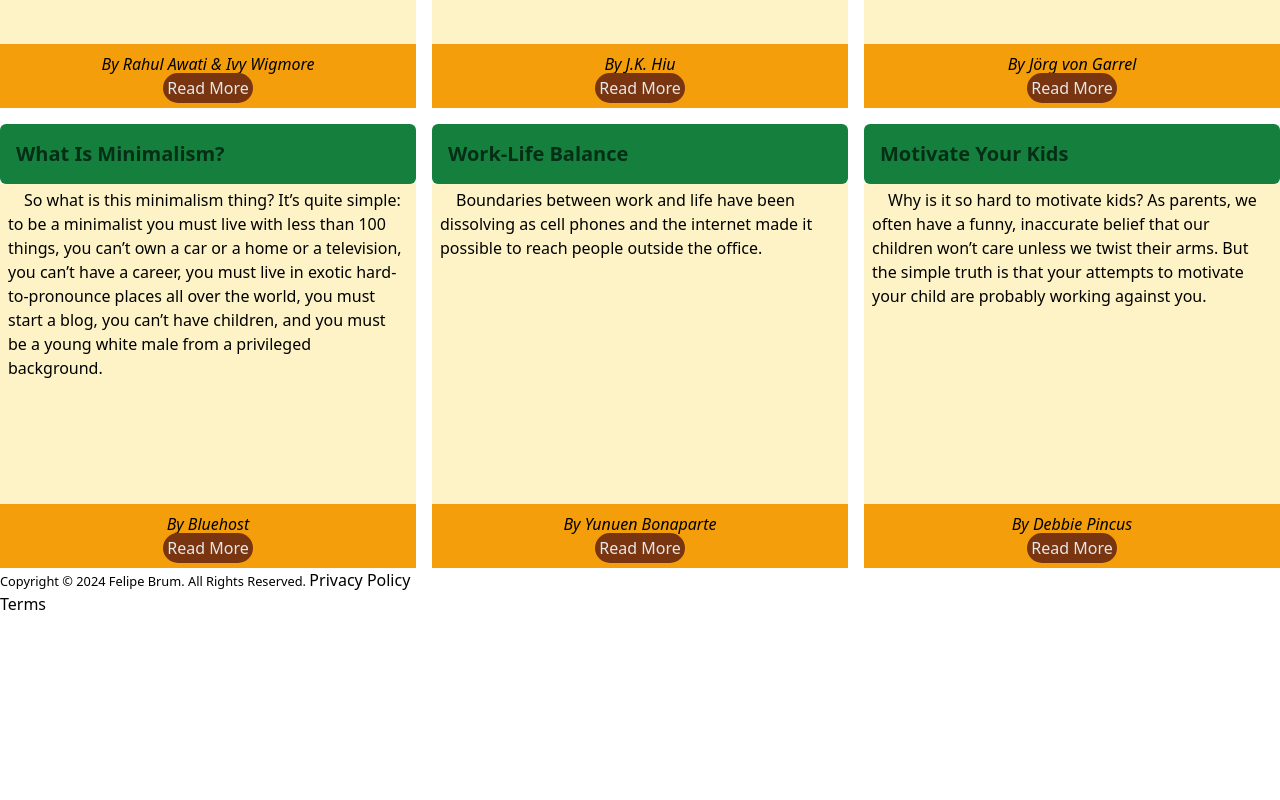
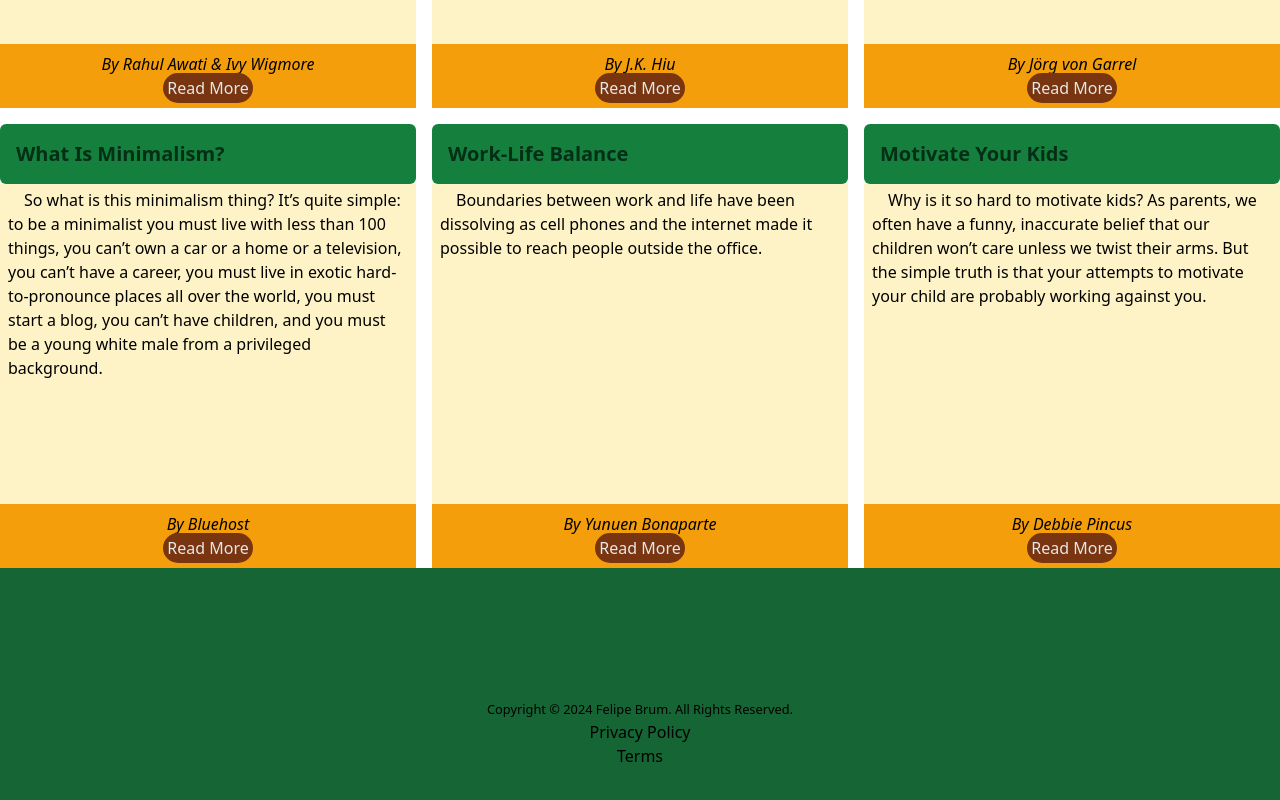
Before and after one commit to fbrump/system-layouts, a Vue app in the folder system-layouts/: page /articles in a window 1280 px wide. Shown: the part 928-1728 px from the top of the page. Before the commit the page ends 1544 px from the top, so only its background shows below. Built offline with nearby package versions, Linux system fonts and the light colour scheme.

Commit message:
feat: Appy CSS on main footer
- Update CSS
- Update footer links

ticket: #13

```diff
--- a/system-layouts/src/App.vue
+++ b/system-layouts/src/App.vue
@@ -26,12 +26,20 @@
     </div>
   </nav>
   <router-view />
-  <footer>
+  <footer class="bg-green-800 text-center py-32">
     <small>
       Copyright © 2024 Felipe Brum. All Rights Reserved.
     </small>
-    <a href="#privacy-policy">Privacy Policy</a> <br />
-    <a href="#terms">Terms</a>
+    <nav>
+      <ul>
+        <li>
+          <a href="#privacy-policy">Privacy Policy</a>
+        </li>
+        <li>
+          <a href="#terms">Terms</a>
+        </li>
+      </ul>
+    </nav>
   </footer>
 </template>
 
--- a/system-layouts/src/output.css
+++ b/system-layouts/src/output.css
@@ -1,5 +1,113 @@
+*, ::before, ::after {
+  --tw-border-spacing-x: 0;
+  --tw-border-spacing-y: 0;
+  --tw-translate-x: 0;
+  --tw-translate-y: 0;
+  --tw-rotate: 0;
+  --tw-skew-x: 0;
+  --tw-skew-y: 0;
+  --tw-scale-x: 1;
+  --tw-scale-y: 1;
+  --tw-pan-x:  ;
+  --tw-pan-y:  ;
+  --tw-pinch-zoom:  ;
+  --tw-scroll-snap-strictness: proximity;
+  --tw-gradient-from-position:  ;
+  --tw-gradient-via-position:  ;
+  --tw-gradient-to-position:  ;
+  --tw-ordinal:  ;
+  --tw-slashed-zero:  ;
+  --tw-numeric-figure:  ;
+  --tw-numeric-spacing:  ;
+  --tw-numeric-fraction:  ;
+  --tw-ring-inset:  ;
+  --tw-ring-offset-width: 0px;
+  --tw-ring-offset-color: #fff;
+  --tw-ring-color: rgb(59 130 246 / 0.5);
+  --tw-ring-offset-shadow: 0 0 #0000;
+  --tw-ring-shadow: 0 0 #0000;
+  --tw-shadow: 0 0 #0000;
+  --tw-shadow-colored: 0 0 #0000;
+  --tw-blur:  ;
+  --tw-brightness:  ;
+  --tw-contrast:  ;
+  --tw-grayscale:  ;
+  --tw-hue-rotate:  ;
+  --tw-invert:  ;
+  --tw-saturate:  ;
+  --tw-sepia:  ;
+  --tw-drop-shadow:  ;
+  --tw-backdrop-blur:  ;
+  --tw-backdrop-brightness:  ;
+  --tw-backdrop-contrast:  ;
+  --tw-backdrop-grayscale:  ;
+  --tw-backdrop-hue-rotate:  ;
+  --tw-backdrop-invert:  ;
+  --tw-backdrop-opacity:  ;
+  --tw-backdrop-saturate:  ;
+  --tw-backdrop-sepia:  ;
+  --tw-contain-size:  ;
+  --tw-contain-layout:  ;
+  --tw-contain-paint:  ;
+  --tw-contain-style:  ;
+}
+
+::backdrop {
+  --tw-border-spacing-x: 0;
+  --tw-border-spacing-y: 0;
+  --tw-translate-x: 0;
+  --tw-translate-y: 0;
+  --tw-rotate: 0;
+  --tw-skew-x: 0;
+  --tw-skew-y: 0;
+  --tw-scale-x: 1;
+  --tw-scale-y: 1;
+  --tw-pan-x:  ;
+  --tw-pan-y:  ;
+  --tw-pinch-zoom:  ;
+  --tw-scroll-snap-strictness: proximity;
+  --tw-gradient-from-position:  ;
+  --tw-gradient-via-position:  ;
+  --tw-gradient-to-position:  ;
+  --tw-ordinal:  ;
+  --tw-slashed-zero:  ;
+  --tw-numeric-figure:  ;
+  --tw-numeric-spacing:  ;
+  --tw-numeric-fraction:  ;
+  --tw-ring-inset:  ;
+  --tw-ring-offset-width: 0px;
+  --tw-ring-offset-color: #fff;
+  --tw-ring-color: rgb(59 130 246 / 0.5);
+  --tw-ring-offset-shadow: 0 0 #0000;
+  --tw-ring-shadow: 0 0 #0000;
+  --tw-shadow: 0 0 #0000;
+  --tw-shadow-colored: 0 0 #0000;
+  --tw-blur:  ;
+  --tw-brightness:  ;
+  --tw-contrast:  ;
+  --tw-grayscale:  ;
+  --tw-hue-rotate:  ;
+  --tw-invert:  ;
+  --tw-saturate:  ;
+  --tw-sepia:  ;
+  --tw-drop-shadow:  ;
+  --tw-backdrop-blur:  ;
+  --tw-backdrop-brightness:  ;
+  --tw-backdrop-contrast:  ;
+  --tw-backdrop-grayscale:  ;
+  --tw-backdrop-hue-rotate:  ;
+  --tw-backdrop-invert:  ;
+  --tw-backdrop-opacity:  ;
+  --tw-backdrop-saturate:  ;
+  --tw-backdrop-sepia:  ;
+  --tw-contain-size:  ;
+  --tw-contain-layout:  ;
+  --tw-contain-paint:  ;
+  --tw-contain-style:  ;
+}
+
 /*
-! tailwindcss v3.4.10 | MIT License | https://tailwindcss.com
+! tailwindcss v3.4.15 | MIT License | https://tailwindcss.com
 */
 
 /*
@@ -442,116 +550,8 @@ video {
 
 /* Make elements with the HTML hidden attribute stay hidden by default */
 
-[hidden] {
+[hidden]:where(:not([hidden="until-found"])) {
   display: none;
-}
-
-*, ::before, ::after {
-  --tw-border-spacing-x: 0;
-  --tw-border-spacing-y: 0;
-  --tw-translate-x: 0;
-  --tw-translate-y: 0;
-  --tw-rotate: 0;
-  --tw-skew-x: 0;
-  --tw-skew-y: 0;
-  --tw-scale-x: 1;
-  --tw-scale-y: 1;
-  --tw-pan-x:  ;
-  --tw-pan-y:  ;
-  --tw-pinch-zoom:  ;
-  --tw-scroll-snap-strictness: proximity;
-  --tw-gradient-from-position:  ;
-  --tw-gradient-via-position:  ;
-  --tw-gradient-to-position:  ;
-  --tw-ordinal:  ;
-  --tw-slashed-zero:  ;
-  --tw-numeric-figure:  ;
-  --tw-numeric-spacing:  ;
-  --tw-numeric-fraction:  ;
-  --tw-ring-inset:  ;
-  --tw-ring-offset-width: 0px;
-  --tw-ring-offset-color: #fff;
-  --tw-ring-color: rgb(59 130 246 / 0.5);
-  --tw-ring-offset-shadow: 0 0 #0000;
-  --tw-ring-shadow: 0 0 #0000;
-  --tw-shadow: 0 0 #0000;
-  --tw-shadow-colored: 0 0 #0000;
-  --tw-blur:  ;
-  --tw-brightness:  ;
-  --tw-contrast:  ;
-  --tw-grayscale:  ;
-  --tw-hue-rotate:  ;
-  --tw-invert:  ;
-  --tw-saturate:  ;
-  --tw-sepia:  ;
-  --tw-drop-shadow:  ;
-  --tw-backdrop-blur:  ;
-  --tw-backdrop-brightness:  ;
-  --tw-backdrop-contrast:  ;
-  --tw-backdrop-grayscale:  ;
-  --tw-backdrop-hue-rotate:  ;
-  --tw-backdrop-invert:  ;
-  --tw-backdrop-opacity:  ;
-  --tw-backdrop-saturate:  ;
-  --tw-backdrop-sepia:  ;
-  --tw-contain-size:  ;
-  --tw-contain-layout:  ;
-  --tw-contain-paint:  ;
-  --tw-contain-style:  ;
-}
-
-::backdrop {
-  --tw-border-spacing-x: 0;
-  --tw-border-spacing-y: 0;
-  --tw-translate-x: 0;
-  --tw-translate-y: 0;
-  --tw-rotate: 0;
-  --tw-skew-x: 0;
-  --tw-skew-y: 0;
-  --tw-scale-x: 1;
-  --tw-scale-y: 1;
-  --tw-pan-x:  ;
-  --tw-pan-y:  ;
-  --tw-pinch-zoom:  ;
-  --tw-scroll-snap-strictness: proximity;
-  --tw-gradient-from-position:  ;
-  --tw-gradient-via-position:  ;
-  --tw-gradient-to-position:  ;
-  --tw-ordinal:  ;
-  --tw-slashed-zero:  ;
-  --tw-numeric-figure:  ;
-  --tw-numeric-spacing:  ;
-  --tw-numeric-fraction:  ;
-  --tw-ring-inset:  ;
-  --tw-ring-offset-width: 0px;
-  --tw-ring-offset-color: #fff;
-  --tw-ring-color: rgb(59 130 246 / 0.5);
-  --tw-ring-offset-shadow: 0 0 #0000;
-  --tw-ring-shadow: 0 0 #0000;
-  --tw-shadow: 0 0 #0000;
-  --tw-shadow-colored: 0 0 #0000;
-  --tw-blur:  ;
-  --tw-brightness:  ;
-  --tw-contrast:  ;
-  --tw-grayscale:  ;
-  --tw-hue-rotate:  ;
-  --tw-invert:  ;
-  --tw-saturate:  ;
-  --tw-sepia:  ;
-  --tw-drop-shadow:  ;
-  --tw-backdrop-blur:  ;
-  --tw-backdrop-brightness:  ;
-  --tw-backdrop-contrast:  ;
-  --tw-backdrop-grayscale:  ;
-  --tw-backdrop-hue-rotate:  ;
-  --tw-backdrop-invert:  ;
-  --tw-backdrop-opacity:  ;
-  --tw-backdrop-saturate:  ;
-  --tw-backdrop-sepia:  ;
-  --tw-contain-size:  ;
-  --tw-contain-layout:  ;
-  --tw-contain-paint:  ;
-  --tw-contain-style:  ;
 }
 
 .container {
@@ -588,40 +588,9 @@ video {
   }
 }
 
-.row-auto {
-  grid-row: auto;
-}
-
-.row-span-3 {
-  grid-row: span 3 / span 3;
-}
-
-.m-2 {
-  margin: 0.5rem;
-}
-
 .mx-auto {
   margin-left: auto;
   margin-right: auto;
-}
-
-.mx-3 {
-  margin-left: 0.75rem;
-  margin-right: 0.75rem;
-}
-
-.my-2 {
-  margin-top: 0.5rem;
-  margin-bottom: 0.5rem;
-}
-
-.mx-4 {
-  margin-left: 1rem;
-  margin-right: 1rem;
-}
-
-.box-border {
-  box-sizing: border-box;
 }
 
 .flex {
@@ -630,34 +599,6 @@ video {
 
 .grid {
   display: grid;
-}
-
-.h-3 {
-  height: 0.75rem;
-}
-
-.h-10 {
-  height: 2.5rem;
-}
-
-.h-full {
-  height: 100%;
-}
-
-.h-48 {
-  height: 12rem;
-}
-
-.h-4 {
-  height: 1rem;
-}
-
-.h-44 {
-  height: 11rem;
-}
-
-.h-80 {
-  height: 20rem;
 }
 
 .min-h-80 {
@@ -672,56 +613,12 @@ video {
   flex-grow: 1;
 }
 
-.grid-flow-row {
-  grid-auto-flow: row;
-}
-
-.grid-flow-col {
-  grid-auto-flow: column;
-}
-
 .grid-cols-3 {
   grid-template-columns: repeat(3, minmax(0, 1fr));
 }
 
-.grid-cols-4 {
-  grid-template-columns: repeat(4, minmax(0, 1fr));
-}
-
-.grid-rows-3 {
-  grid-template-rows: repeat(3, minmax(0, 1fr));
-}
-
-.flex-row {
-  flex-direction: row;
-}
-
-.flex-col {
-  flex-direction: column;
-}
-
-.flex-wrap {
-  flex-wrap: wrap;
-}
-
-.flex-nowrap {
-  flex-wrap: nowrap;
-}
-
-.items-stretch {
-  align-items: stretch;
-}
-
 .justify-center {
   justify-content: center;
-}
-
-.gap-2 {
-  gap: 0.5rem;
-}
-
-.gap-3 {
-  gap: 0.75rem;
 }
 
 .gap-4 {
@@ -738,42 +635,36 @@ video {
 
 .bg-amber-100 {
   --tw-bg-opacity: 1;
-  background-color: rgb(254 243 199 / var(--tw-bg-opacity));
+  background-color: rgb(254 243 199 / var(--tw-bg-opacity, 1));
 }
 
 .bg-amber-500 {
   --tw-bg-opacity: 1;
-  background-color: rgb(245 158 11 / var(--tw-bg-opacity));
+  background-color: rgb(245 158 11 / var(--tw-bg-opacity, 1));
+}
+
+.bg-amber-900 {
+  --tw-bg-opacity: 1;
+  background-color: rgb(120 53 15 / var(--tw-bg-opacity, 1));
+}
+
+.bg-green-700 {
+  --tw-bg-opacity: 1;
+  background-color: rgb(21 128 61 / var(--tw-bg-opacity, 1));
+}
+
+.bg-green-950 {
+  --tw-bg-opacity: 1;
+  background-color: rgb(5 46 22 / var(--tw-bg-opacity, 1));
 }
 
 .bg-green-800 {
   --tw-bg-opacity: 1;
-  background-color: rgb(22 101 52 / var(--tw-bg-opacity));
+  background-color: rgb(22 101 52 / var(--tw-bg-opacity, 1));
 }
 
-.bg-green-950 {
-  --tw-bg-opacity: 1;
-  background-color: rgb(5 46 22 / var(--tw-bg-opacity));
-}
-
-.bg-amber-700 {
-  --tw-bg-opacity: 1;
-  background-color: rgb(180 83 9 / var(--tw-bg-opacity));
-}
-
-.bg-amber-200 {
-  --tw-bg-opacity: 1;
-  background-color: rgb(253 230 138 / var(--tw-bg-opacity));
-}
-
-.bg-green-700 {
-  --tw-bg-opacity: 1;
-  background-color: rgb(21 128 61 / var(--tw-bg-opacity));
-}
-
-.bg-amber-900 {
-  --tw-bg-opacity: 1;
-  background-color: rgb(120 53 15 / var(--tw-bg-opacity));
+.p-1 {
+  padding: 0.25rem;
 }
 
 .p-2 {
@@ -782,10 +673,6 @@ video {
 
 .p-4 {
   padding: 1rem;
-}
-
-.p-1 {
-  padding: 0.25rem;
 }
 
 .px-2 {
@@ -808,14 +695,24 @@ video {
   padding-bottom: 0.5rem;
 }
 
-.py-5 {
-  padding-top: 1.25rem;
-  padding-bottom: 1.25rem;
-}
-
 .py-7 {
   padding-top: 1.75rem;
   padding-bottom: 1.75rem;
+}
+
+.py-10 {
+  padding-top: 2.5rem;
+  padding-bottom: 2.5rem;
+}
+
+.py-16 {
+  padding-top: 4rem;
+  padding-bottom: 4rem;
+}
+
+.py-32 {
+  padding-top: 8rem;
+  padding-bottom: 8rem;
 }
 
 .text-center {
@@ -853,81 +750,43 @@ video {
   font-weight: 600;
 }
 
-.leading-3 {
-  line-height: .75rem;
-}
-
-.leading-loose {
-  line-height: 2;
-}
-
 .tracking-wide {
   letter-spacing: 0.025em;
 }
 
 .text-amber-100 {
   --tw-text-opacity: 1;
-  color: rgb(254 243 199 / var(--tw-text-opacity));
+  color: rgb(254 243 199 / var(--tw-text-opacity, 1));
+}
+
+.text-gray-200 {
+  --tw-text-opacity: 1;
+  color: rgb(229 231 235 / var(--tw-text-opacity, 1));
 }
 
 .text-green-950 {
   --tw-text-opacity: 1;
-  color: rgb(5 46 22 / var(--tw-text-opacity));
+  color: rgb(5 46 22 / var(--tw-text-opacity, 1));
 }
 
 .text-red-500 {
   --tw-text-opacity: 1;
-  color: rgb(239 68 68 / var(--tw-text-opacity));
+  color: rgb(239 68 68 / var(--tw-text-opacity, 1));
 }
 
 .text-red-700 {
   --tw-text-opacity: 1;
-  color: rgb(185 28 28 / var(--tw-text-opacity));
+  color: rgb(185 28 28 / var(--tw-text-opacity, 1));
 }
 
-.text-green-900 {
-  --tw-text-opacity: 1;
-  color: rgb(20 83 45 / var(--tw-text-opacity));
-}
-
-.text-white {
-  --tw-text-opacity: 1;
-  color: rgb(255 255 255 / var(--tw-text-opacity));
-}
-
-.text-gray-400 {
-  --tw-text-opacity: 1;
-  color: rgb(156 163 175 / var(--tw-text-opacity));
-}
-
-.text-gray-900 {
-  --tw-text-opacity: 1;
-  color: rgb(17 24 39 / var(--tw-text-opacity));
-}
-
-.text-gray-200 {
-  --tw-text-opacity: 1;
-  color: rgb(229 231 235 / var(--tw-text-opacity));
-}
-
-.shadow-md {
-  --tw-shadow: 0 4px 6px -1px rgb(0 0 0 / 0.1), 0 2px 4px -2px rgb(0 0 0 / 0.1);
-  --tw-shadow-colored: 0 4px 6px -1px var(--tw-shadow-color), 0 2px 4px -2px var(--tw-shadow-color);
-  box-shadow: var(--tw-ring-offset-shadow, 0 0 #0000), var(--tw-ring-shadow, 0 0 #0000), var(--tw-shadow);
-}
-
-.hover\:box-content:hover {
-  box-sizing: content-box;
+.hover\:bg-amber-800:hover {
+  --tw-bg-opacity: 1;
+  background-color: rgb(146 64 14 / var(--tw-bg-opacity, 1));
 }
 
 .hover\:bg-green-800:hover {
   --tw-bg-opacity: 1;
-  background-color: rgb(22 101 52 / var(--tw-bg-opacity));
-}
-
-.hover\:bg-amber-800:hover {
-  --tw-bg-opacity: 1;
-  background-color: rgb(146 64 14 / var(--tw-bg-opacity));
+  background-color: rgb(22 101 52 / var(--tw-bg-opacity, 1));
 }
 
 .hover\:font-mono:hover {
@@ -936,9 +795,5 @@ video {
 
 .hover\:text-amber-200:hover {
   --tw-text-opacity: 1;
-  color: rgb(253 230 138 / var(--tw-text-opacity));
+  color: rgb(253 230 138 / var(--tw-text-opacity, 1));
 }
-
-.hover\:underline:hover {
-  text-decoration-line: underline;
-}
```
